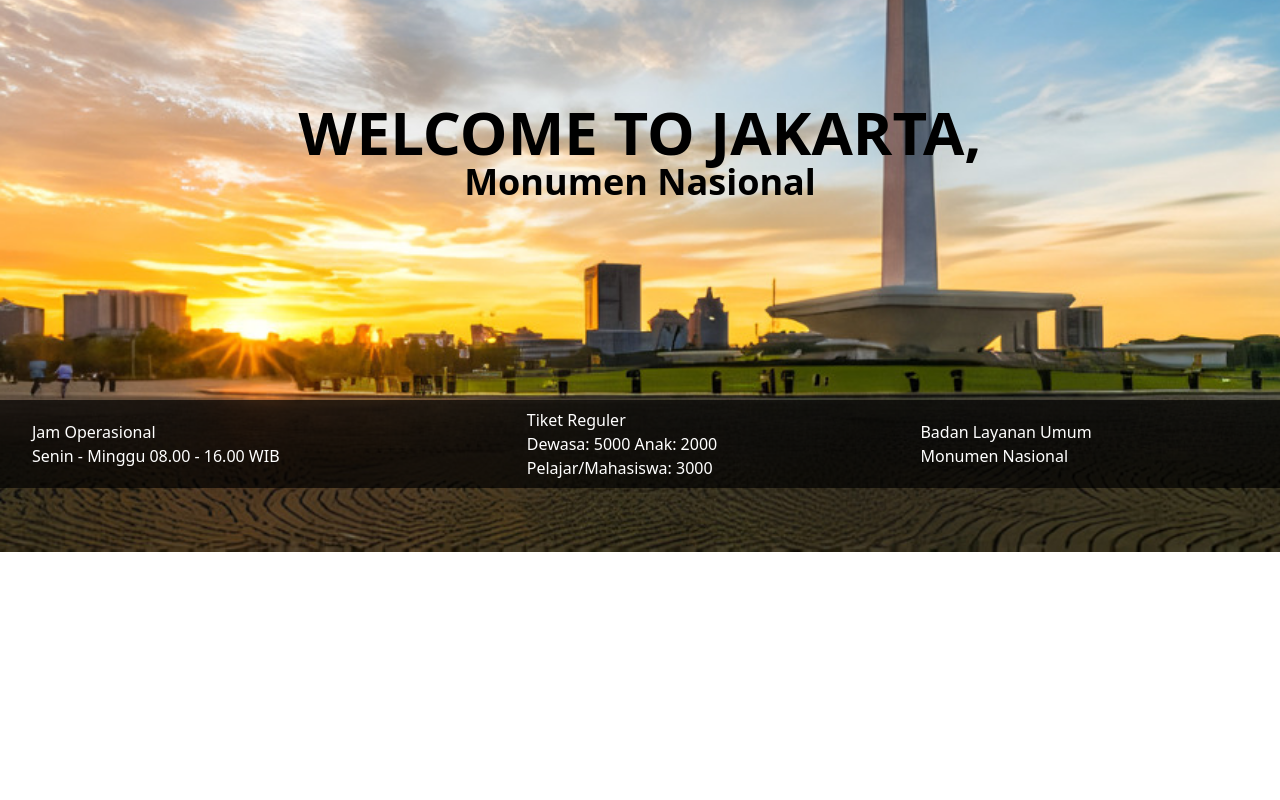
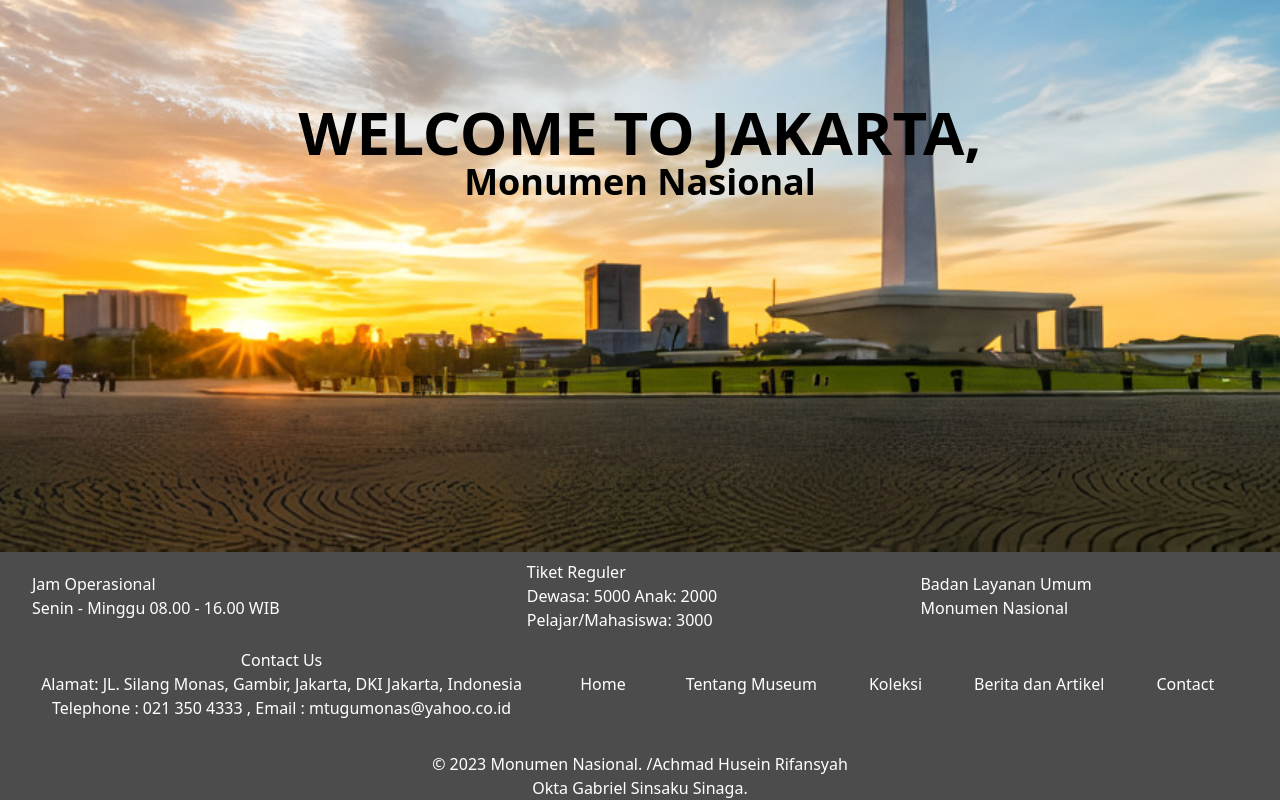
Before and after one commit to Clausensan/nama-proyek, a React (Create React App) app: page / in a window 1280 px wide. Shown: the part 312-1112 px from the top of the page. Before the commit the page ends 944 px from the top, so only its background shows below. Built offline with nearby package versions, Linux system fonts and the light colour scheme.

Commit message:
tambah isi pages

```diff
--- a/src/Components/Footer.js
+++ b/src/Components/Footer.js
@@ -1,9 +1,10 @@
 import React from "react";
 import 'tailwindcss/tailwind.css';
+import { Link } from 'react-router-dom';
 
 function Foot() {
   return (
-    <div className="bg-black bg-opacity-70 text-white fixed bottom-0 left-0 w-full">
+    <div className="bg-black bg-opacity-70 text-white bottom-0 left-0 w-full">
       <div className="container mx-auto px-4">
         <table className="w-full">
           <tbody>
@@ -18,6 +19,40 @@ function Foot() {
                 Monumen Nasional
               </td>
             </tr>
+            </tbody>
+            </table>
+            <table className='w-full text-center'>
+            <tbody>
+            <tr>
+            <td className="py-2 md:px-4">Contact Us<br />
+            Alamat: JL. Silang Monas, Gambir, Jakarta, DKI Jakarta, Indonesia<br />
+            Telephone : 021 350 4333 , Email : mtugumonas@yahoo.co.id
+            </td>
+            <td>
+            <ul className='flex space-x-1 text-white'>
+          <li className='p-4'>
+            <Link to='/'><button className=' text-white py-2 px-4 rounded hover:scale-105 transition-all duration-300'>Home</button></Link>
+          </li>
+          <li className='p-4'>
+            <Link to='/tentangmuseum' ><button className=' text-white py-2 px-2 rounded hover:scale-105 transition-all duration-300'>Tentang Museum</button></Link>
+          </li>
+          <li className='p-4'>
+            <Link to='/koleksi'><button className=' text-white py-2 px-2 rounded hover:scale-105 transition-all duration-300'>Koleksi</button></Link>
+          </li>
+          <li className='p-4'>
+            <Link to='/beritaartikel'><button className=' text-white py-2 px-2 rounded hover:scale-105 transition-all duration-300'>Berita dan Artikel</button></Link>
+          </li>
+          <li className='p-4'>
+            <Link to='/contact'><button className=' text-white py-2 px-2 rounded hover:scale-105 transition-all duration-300'>Contact</button></Link>
+          </li>
+        </ul>
+            </td>
+            </tr>
+          </tbody>
+        </table> <br />
+        <table className='w-full'>
+          <tbody>
+              <h1 className='text-center'>&copy; 2023 Monumen Nasional. /Achmad Husein Rifansyah <br /> Okta Gabriel Sinsaku Sinaga. </h1>
           </tbody>
         </table>
       </div>
@@ -27,8 +62,8 @@ function Foot() {
 
 export default function Footer() {
   return (
-    <footer className="mb-20">
+    <div>
       <Foot />
-    </footer>
+   </div>
   );
 }
--- a/src/Components/Navbar.js
+++ b/src/Components/Navbar.js
@@ -5,7 +5,7 @@ const Navbar = () => {
   return (
     <>
     <div className='max-w-8xl px-4 sm:px-6 lg:px-6'  >
-      <div className='flex justify-between items-center h-16'>
+      <div className='flex justify-between items-center h-16 '>
         <h1 className='text-3xl font-bold'>MONAS.</h1>
         <ul className='flex space-x-4 text-black'>
           <li className='p-4'>
--- a/src/pages/BeritaArtikel.js
+++ b/src/pages/BeritaArtikel.js
@@ -5,9 +5,11 @@ import Image3 from '../img/gambar3.jpg';
 import Image4 from '../img/gambar4.jpeg';
 import Image5 from '../img/gambar5.jpg';
 import Image6 from '../img/gambar6.jpeg';
+import Footer from '../Components/Footer.js';
 
 const BeritaArtikel = () => {
   return (
+    <>
     <div className="pb-14 pt-5">
       <h1 className="text-4xl font-bold text-black text-center">Berita</h1>
       <div className="grid md:grid-cols-3 gap-8 mt-8">
@@ -70,7 +72,8 @@ const BeritaArtikel = () => {
       </div>
       </div>
     </div>
-
+    <Footer />
+</>
 
   );
 }
--- a/src/pages/Contact.js
+++ b/src/pages/Contact.js
@@ -1,4 +1,5 @@
 import React from 'react';
+import Footer from '../Components/Footer.js';
 
 const Contact = () => {
   return (
@@ -19,14 +20,11 @@ const Contact = () => {
             title="Google Maps"
             width="100%"
             height="608"
-            frameBorder="0"
-            scrolling="no"
-            marginHeight="0"
-            marginWidth="0"
-            src="https://maps.google.com/maps?width=661&amp;height=608&amp;hl=en&amp;q=JL.%20Silang%20Monas,%20Gambir,%20Jakarta,%20DKI%20Jakarta,%20Indonesia&amp;t=&amp;z=14&amp;ie=UTF8&amp;iwloc=B&amp;output=embed"
-          ></iframe>
+            src="https://maps.google.com/maps?width=661&amp;height=608&amp;hl=en&amp;q=Jl. museum sejarah nasional, Gambir, Jakarta Pusat, DKI Jakarta, Indonesia,&amp;t=&amp;z=14&amp;ie=UTF8&amp;iwloc=B&amp;output=embed">
+          </iframe>
         </div>
       </div>
+      <Footer />
     </>
   );
 }
--- a/src/pages/Home.js
+++ b/src/pages/Home.js
@@ -5,7 +5,7 @@ import Footer from '../Components/Footer.js';
 const Home = () => {
   return (
     <>
-      <div className="responsive">
+      <div className="center">
         <img src={MonazImage} className='w-full h-full object-cover absolute mix-blend-overlay' alt="Monas" />
       </div>
       <div className="flex justify-center items-center h-screen">
--- a/src/pages/Koleksi.js
+++ b/src/pages/Koleksi.js
@@ -3,11 +3,13 @@ import { FiIconName } from 'react-icons/fi';
 import React from 'react';
 import 'tailwindcss/tailwind.css';
 import Isikolek from '../Components/IsiKolek';
+import Footer from '../Components/Footer.js';
 
 function Koleksi() {
   return (
     <div>
     <Isikolek />
+    <Footer />
     </div>
   );
 }
--- a/src/pages/TentangMuseum.js
+++ b/src/pages/TentangMuseum.js
@@ -2,14 +2,18 @@ import React from 'react';
 import 'tailwindcss/tailwind.css';
 import Sejarah from '../Components/Sejarah';
 import DaftarIsi from '../Components/DaftarIsi';
+import Footer from '../Components/Footer.js';
 
 function TentangMuseum() {
   return (
+    <>
     <div className="pb-14 pt-5">
       <h1 className="text-4xl font-bold text-black text-center">Tentang</h1><br></br>
       <Sejarah />
       <DaftarIsi />
     </div>
+    <Footer />
+    </>
   );
 }
 
```
